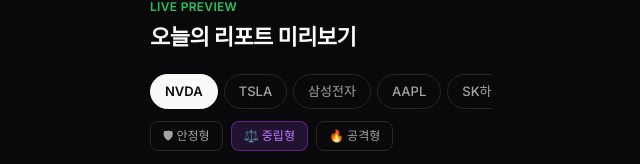
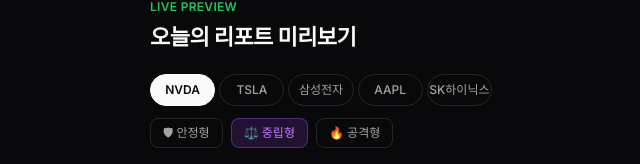
Before and after one commit to qodhrkawk/stockread, a Next.js app in the folder web/: page / in a window 1280 px wide. Shown: the part 528-692 px from the top of the page, without its empty margins (319-959 px from the left). Built offline with nearby package versions, Linux system fonts and the light colour scheme.

Commit message:
🎨 종목 탭 폰트/간격 조정 (5개 균등 배분)

```diff
--- a/web/src/components/ReportPreview.tsx
+++ b/web/src/components/ReportPreview.tsx
@@ -30,13 +30,13 @@
         </h2>
       </div>
 
-      {/* 종목 탭 */}
-      <div className="flex gap-[6px] overflow-x-auto pb-3 scrollbar-hide">
+      {/* 종목 탭 — 5개 균등 배분 */}
+      <div className="flex gap-1 pb-3">
         {tabKeys.map((key) => (
           <button
             key={key}
             onClick={() => setTab(key)}
-            className={`shrink-0 px-[14px] py-[7px] rounded-full text-[13px] font-medium border transition-all ${
+            className={`flex-1 py-[7px] rounded-full text-xs font-medium border transition-all text-center ${
               key === tab
                 ? "bg-text text-bg font-semibold border-text"
                 : "border-border text-text-secondary hover:bg-border hover:text-text"
```
